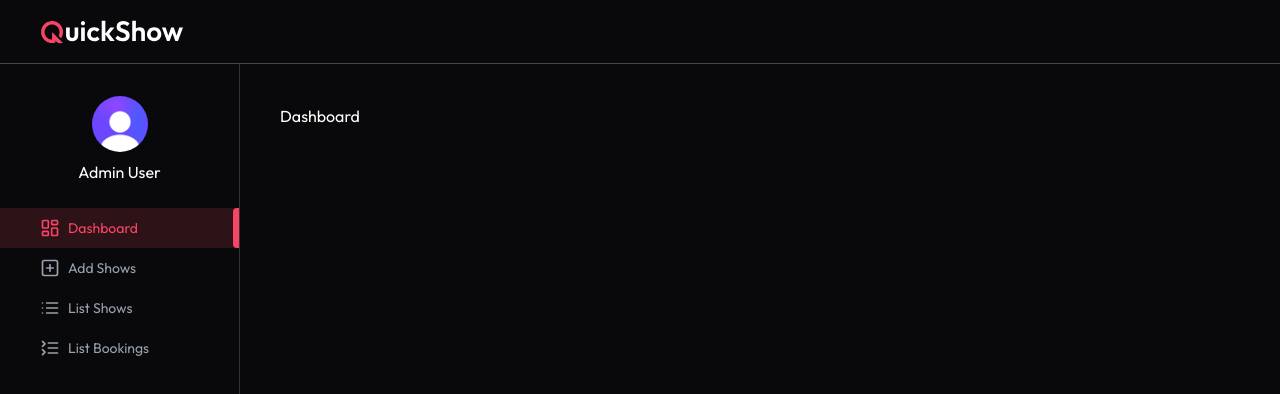
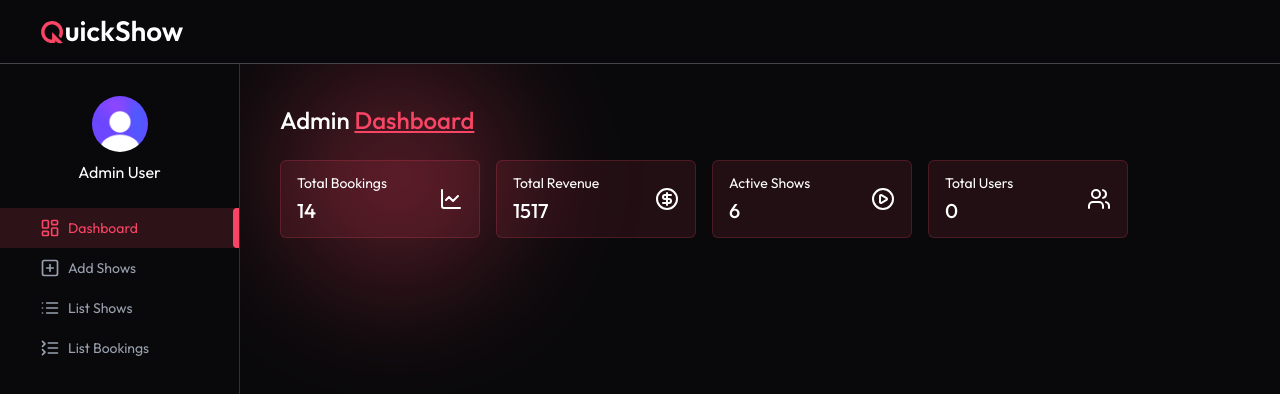
Before and after one commit to Purab2001/QuickShow, a React (Vite) app in the folder client/: page /admin in a window 1280 px wide. Shown: the top 394 px of the page. Built offline with nearby package versions, Linux system fonts and the light colour scheme.

Commit message:
feat: implement Admin Dashboard with data fetching and loading state

```diff
--- a/client/src/pages/Admin/Dashboard.jsx
+++ b/client/src/pages/Admin/Dashboard.jsx
@@ -1,9 +1,74 @@
-import React from 'react'
+import React, { useEffect, useState } from "react";
+import { ChartLineIcon, CircleDollarSignIcon, PlayCircleIcon, UsersIcon } from "lucide-react";
+import { dummyDashboardData } from "../../assets/assets";
+import Loading from "../../components/Loading";
+import Title from "./Title";
+import BlurCircle from "../../components/BlurCircle";
 
 const Dashboard = () => {
-  return (
-    <div>Dashboard</div>
-  )
-}
 
-export default Dashboard
+  const currency = import.meta.env.VITE_CURRENCY;
+
+  const [dashboardData, setDashboardData] = useState({
+    totalBookings: 0,
+    totalRevenue: 0,
+    activeShows: [],
+    totalUsers: 0
+  })
+  const [loading, setLoading] = useState(true);
+
+  const dashboardCards = [
+    {
+      title: "Total Bookings",
+      value: dashboardData.totalBookings || 0,
+      icon: ChartLineIcon,
+    },
+    {
+      title: "Total Revenue",
+      value: dashboardData.totalRevenue || 0,
+      icon: CircleDollarSignIcon,
+    },
+    {
+      title: "Active Shows",
+      value: dashboardData.activeShows.length || 0,
+      icon: PlayCircleIcon,
+    },
+    {
+      title: "Total Users",
+      value: dashboardData.totalUsers || 0,
+      icon: UsersIcon,
+    },
+  ];
+
+  const fetchDashboardData = async () => {
+    setDashboardData(dummyDashboardData);
+    setLoading(false);
+  }
+
+  useEffect(() => {
+    fetchDashboardData();
+  })
+
+  return !loading ? (
+    <>
+      <Title text1="Admin" text2="Dashboard" />
+
+      <div className="relative flex flex-wrap gap-4 mt-6">
+        <BlurCircle top="-100px" left="0" />
+        <div className="flex flex-wrap gap-4 w-full">
+          {dashboardCards.map((card, index) => (
+            <div key={index} className="flex items-center justify-between px-4 py-3 bg-primary/10 border border-primary/20 rounded-md max-w-50 w-full">
+              <div>
+                <h1 className="text-sm">{card.title}</h1>
+                <p className="text-xl font-medium mt-1">{card.value}</p>
+              </div>
+              <card.icon className="w-6 h-6" />
+            </div>
+          ))}
+        </div>
+      </div>
+    </>
+  ) : <Loading />;
+};
+
+export default Dashboard;
--- /dev/null
+++ b/client/src/pages/Admin/Title.jsx
@@ -0,0 +1,11 @@
+import React from "react";
+
+const Title = ({ text1, text2 }) => {
+  return (
+    <h1 className="font-medium text-2xl">
+      {text1} <span className="text-primary underline">{text2}</span>
+    </h1>
+  );
+};
+
+export default Title;
```
